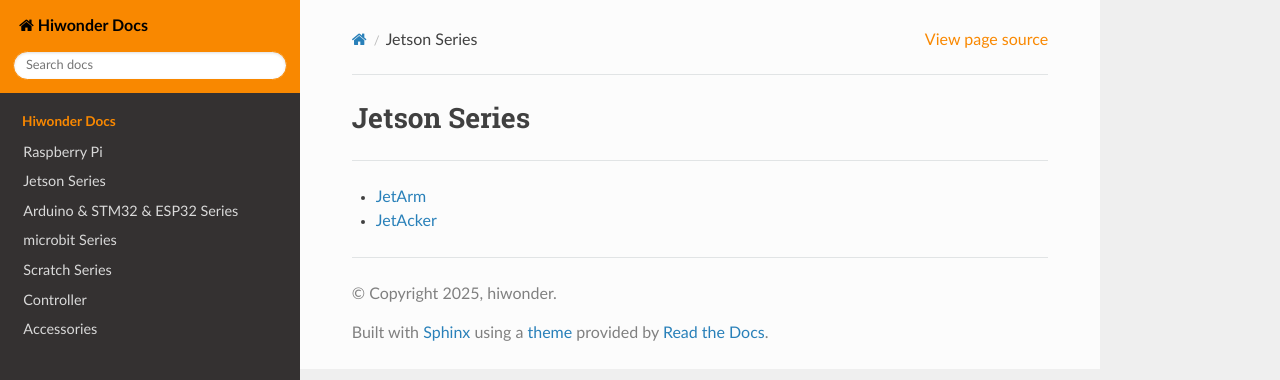
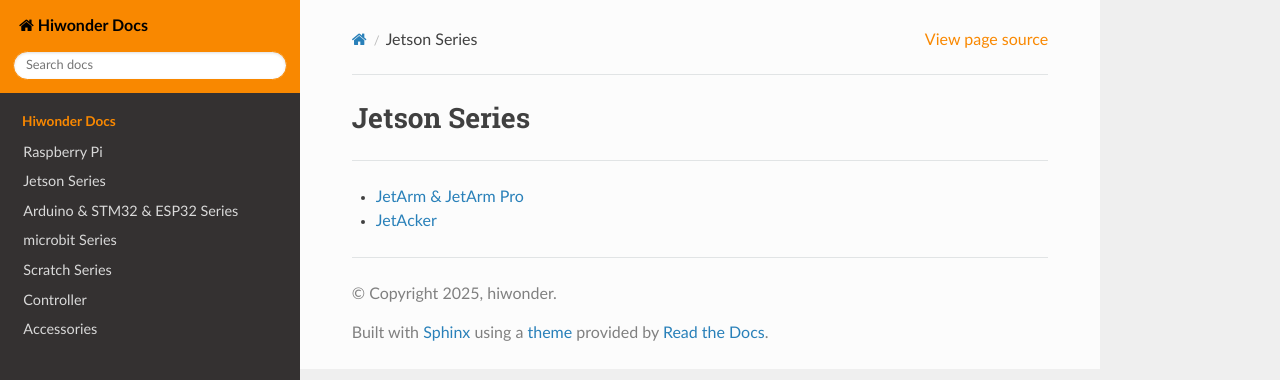
Before and after one commit to Hiwonder-docs/Hiwonder-docs, a Sphinx documentation site: the page built from source/jetson/index.md, in a window 1280 px wide. Shown: the top 380 px of the page. Built offline with Sphinx 7.4.7 and the Read the Docs theme 3.1.0, drawn with Linux system fonts in a browser that asks for light colours.

```diff
--- a/source/jetson/index.md
+++ b/source/jetson/index.md
@@ -1,5 +1,5 @@
 # Jetson Series
 ---
 
-* [JetArm](https://docs.hiwonder.com/projects/JetArm/en/jetarm-orin-nano/)
+* [JetArm & JetArm Pro](https://docs.hiwonder.com/projects/JetArm/en/jetarm-orin-nano/)
 * [JetAcker](https://docs.hiwonder.com/projects/JetAcker/en/latest/)
```
Also changed, not shown: source/learn/index.md (+1 -1 lines).
